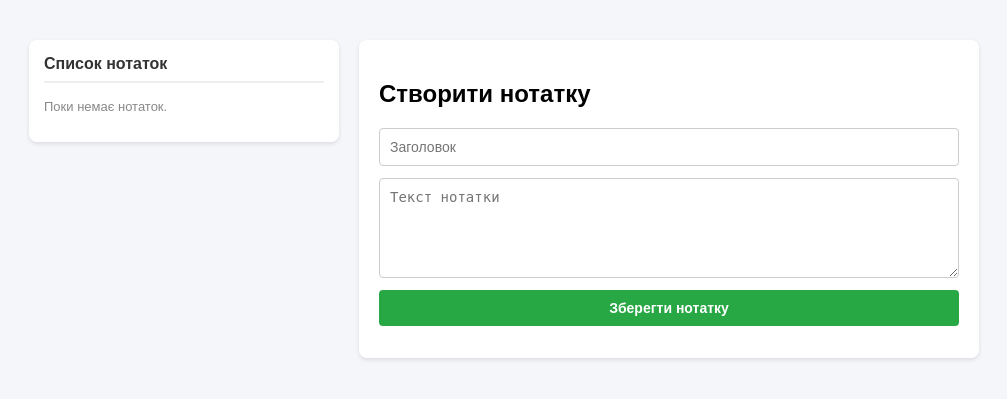
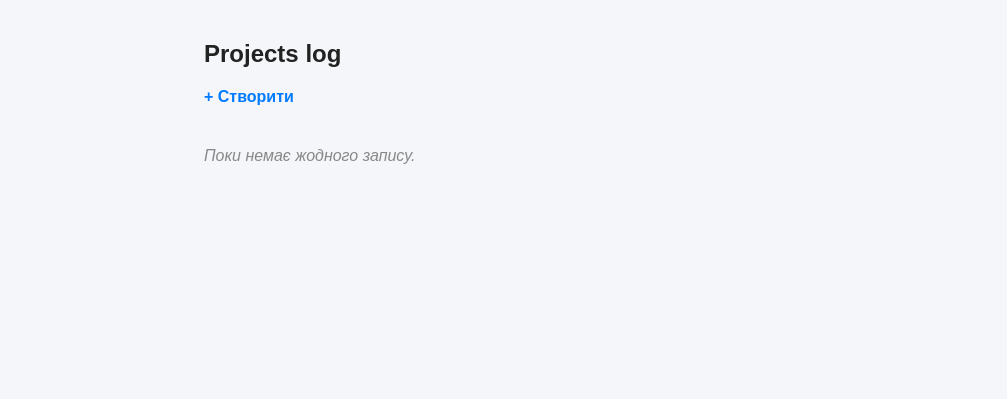
Before and after one commit to Nick-Ptrnko/note-app, a FastAPI app: page / in a window 1280 px wide. Shown: the top 399 px of the page, without its empty margins (136-1143 px from the left). Run offline with FastAPI, Linux system fonts and the light colour scheme.

Commit message:
before linked notes

```diff
--- a/main.py
+++ b/main.py
@@ -1,11 +1,12 @@
 from datetime import datetime
-from fastapi import FastAPI, HTTPException, Request
-from fastapi.responses import HTMLResponse
+from itertools import groupby
+from fastapi import FastAPI, Form, HTTPException, Request
+from fastapi.responses import HTMLResponse, RedirectResponse
 from fastapi.templating import Jinja2Templates
 
 app = FastAPI(title="Note Taking API")
 
-# Підключаємо пастку шаблонів Jinja2
+# Підключаємо папку templates для HTML-файлів
 templates = Jinja2Templates(directory="templates")
 
 
@@ -48,39 +49,48 @@ class NoteRepository:
 repo = NoteRepository()
 
 
-# Головна сторінка: передаємо список нотаток для лівого сайдбару
+# 1. Головна сторінка: список нотаток, згрупований за датами
 @app.get("/", response_class=HTMLResponse)
 async def home(request: Request):
     notes = repo.get_all()
+
+    # Сортуємо від найновіших до найстаріших
+    sorted_notes = sorted(notes, key=lambda n: n.created_at, reverse=True)
+
+    # Групуємо нотатки за датою (перші 10 символів: "YYYY-MM-DD")
+    grouped_notes = []
+    for date, items in groupby(sorted_notes, key=lambda n: n.created_at[:10]):
+        grouped_notes.append((date, list(items)))
+
     return templates.TemplateResponse(
-        request, "index.html", {"notes": notes}
+        request, "index.html", {"grouped_notes": grouped_notes}
     )
 
 
-# Сторінка однієї нотатки: також передаємо notes для сайдбару
+# 2. Сторінка для створення нової нотатки
+@app.get("/create", response_class=HTMLResponse)
+async def create_page(request: Request):
+    return templates.TemplateResponse(request, "create.html", {})
+
+
+# 3. Сторінка перегляду конкретної нотатки
 @app.get("/note/{note_id}", response_class=HTMLResponse)
 async def view_note_page(request: Request, note_id: int):
     note = repo.get_by_id(note_id)
     if not note:
         raise HTTPException(status_code=404, detail="Нотатку не знайдено")
-
-    notes = repo.get_all()
     return templates.TemplateResponse(
-        request, "detail.html", {"note": note, "notes": notes}
+        request, "detail.html", {"note": note}
     )
 
 
-# API ендпоінти залишаються без змін
-@app.get("/notes")
-async def get_notes():
-    return [note.to_dict() for note in repo.get_all()]
-
-
+# 4. Обробка надсилання форми створення
 @app.post("/notes")
-async def create_note(title: str, content: str):
+async def create_note(title: str = Form(...), content: str = Form(...)):
     if not title.strip() or not content.strip():
         raise HTTPException(
             status_code=400, detail="Заголовок та текст не можуть бути порожніми"
         )
-    note = repo.add(title=title.strip(), content=content.strip())
-    return note.to_dict()
+    repo.add(title=title.strip(), content=content.strip())
+    # Після збереження перенаправляємо користувача назад на головну сторінку
+    return RedirectResponse(url="/", status_code=303)
--- a/templates/index.html
+++ b/templates/index.html
@@ -2,74 +2,63 @@
 <html lang="uk">
 <head>
     <meta charset="UTF-8">
-    <title>Мої Нотатки</title>
+    <meta name="viewport" content="width=device-width, initial-scale=1.0">
+    <title>Projects log</title>
     <style>
-        body { font-family: sans-serif; background: #f4f6f9; margin: 0; padding: 0; }
-        .wrapper { max-width: 950px; margin: 40px auto; display: flex; gap: 20px; padding: 0 20px; }
-        .sidebar { width: 280px; background: white; padding: 15px; border-radius: 8px; box-shadow: 0 2px 4px rgba(0,0,0,0.1); height: fit-content; }
-        .sidebar h3 { margin-top: 0; font-size: 16px; color: #333; border-bottom: 2px solid #eee; padding-bottom: 8px; }
-        .note-link-item { margin-bottom: 8px; }
-        .note-link-item a { color: #007bff; text-decoration: none; font-size: 14px; display: block; padding: 6px 8px; border-radius: 4px; }
-        .note-link-item a:hover { background: #f0f4f8; }
-        .main-content { flex: 1; }
-        .card { background: white; padding: 20px; border-radius: 8px; box-shadow: 0 2px 4px rgba(0,0,0,0.1); }
-        input, textarea, button { display: block; width: 100%; margin-bottom: 12px; padding: 10px; box-sizing: border-box; border: 1px solid #ccc; border-radius: 4px; font-size: 14px; }
-        textarea { height: 100px; resize: vertical; }
-        button { background-color: #28a745; color: white; border: none; cursor: pointer; font-weight: bold; }
-        button:hover { background-color: #218838; }
+        /* Базові стилі для мобільних: на всю ширину вікна */
+        body {
+            font-family: sans-serif;
+            max-width: 600px;
+            margin: 0 auto;
+            padding: 20px 15px;
+            background: #f4f6f9;
+            color: #333;
+        }
+
+        /* Для ноутбуків та планшетів додаємо гарні відступи (класні поля) */
+        @media (min-width: 768px) {
+            body {
+                margin: 40px auto;
+                padding: 0 20px;
+            }
+        }
+
+        h1 { font-size: 24px; margin-bottom: 20px; color: #222; }
+        .create-link { display: inline-block; margin-bottom: 25px; color: #007bff; text-decoration: none; font-weight: bold; font-size: 16px; }
+        .create-link:hover { text-decoration: underline; }
+        .date-group { margin-bottom: 25px; }
+        .date-header { font-size: 14px; font-weight: bold; color: #666; border-bottom: 2px solid #ddd; padding-bottom: 4px; margin-bottom: 10px; }
+        ul { list-style-type: none; padding-left: 0; margin: 0; }
+        li { margin-bottom: 8px; }
+        li a { color: #007bff; text-decoration: none; font-size: 16px; }
+        li a:hover { text-decoration: underline; }
+        .empty { color: #888; font-style: italic; }
     </style>
 </head>
 <body>
 
-    <div class="wrapper">
-        <!-- Ліва колонка: Сайдбар із заголовками -->
-        <div class="sidebar">
-            <h3>Список нотаток</h3>
-            {% if notes %}
-                {% for note in notes %}
-                    <div class="note-link-item">
-                        <a href="/note/{{ note.id }}">#{{ note.id }} — {{ note.title }}</a>
-                    </div>
-                {% endfor %}
-            {% else %}
-                <p style="color: #888; font-size: 13px;">Поки немає нотаток.</p>
-            {% endif %}
-        </div>
+    <h1>Projects log</h1>
 
-        <!-- Права колонка: Форма створення нової нотатки -->
-        <div class="main-content">
-            <div class="card">
-                <h2>Створити нотатку</h2>
-                <input type="text" id="title" placeholder="Заголовок">
-                <textarea id="content" placeholder="Текст нотатки"></textarea>
-                <button onclick="createNote()">Зберегти нотатку</button>
-            </div>
-        </div>
+    <div>
+        <a href="/create" class="create-link">+ Створити</a>
     </div>
 
-    <script>
-        async function createNote() {
-            // Отримуємо значення з полів введення
-            const title = document.getElementById('title').value.trim();
-            const content = document.getElementById('content').value.trim(); // Виправлено дужку тут!
+    {% if grouped_notes %}
+        {% for date, day_notes in grouped_notes %}
+            <div class="date-group">
+                <div class="date-header">{{ date }}</div>
+                <ul>
+                    {% for note in day_notes %}
+                        <li>
+                            <a href="/note/{{ note.id }}">{{ note.title }}</a>
+                        </li>
+                    {% endfor %}
+                </ul>
+            </div>
+        {% endfor %}
+    {% else %}
+        <p class="empty">Поки немає жодного запису.</p>
+    {% endif %}
 
-            if (!title || !content) {
-                alert('Заповніть усі поля!');
-                return;
-            }
-
-            // Робимо POST-запит до FastAPI
-            const response = await fetch(`/notes?title=${encodeURIComponent(title)}&content=${encodeURIComponent(content)}`, {
-                method: 'POST'
-            });
-
-            if (response.ok) {
-                // Перезавантажуємо сторінку, щоб оновився сайдбар зліва
-                window.location.reload();
-            } else {
-                alert('Помилка при створенні нотатки');
-            }
-        }
-    </script>
 </body>
 </html>
```
Also changed, not shown: templates/create.html (added, +48 -0 lines), templates/detail.html (+25 -47 lines).
